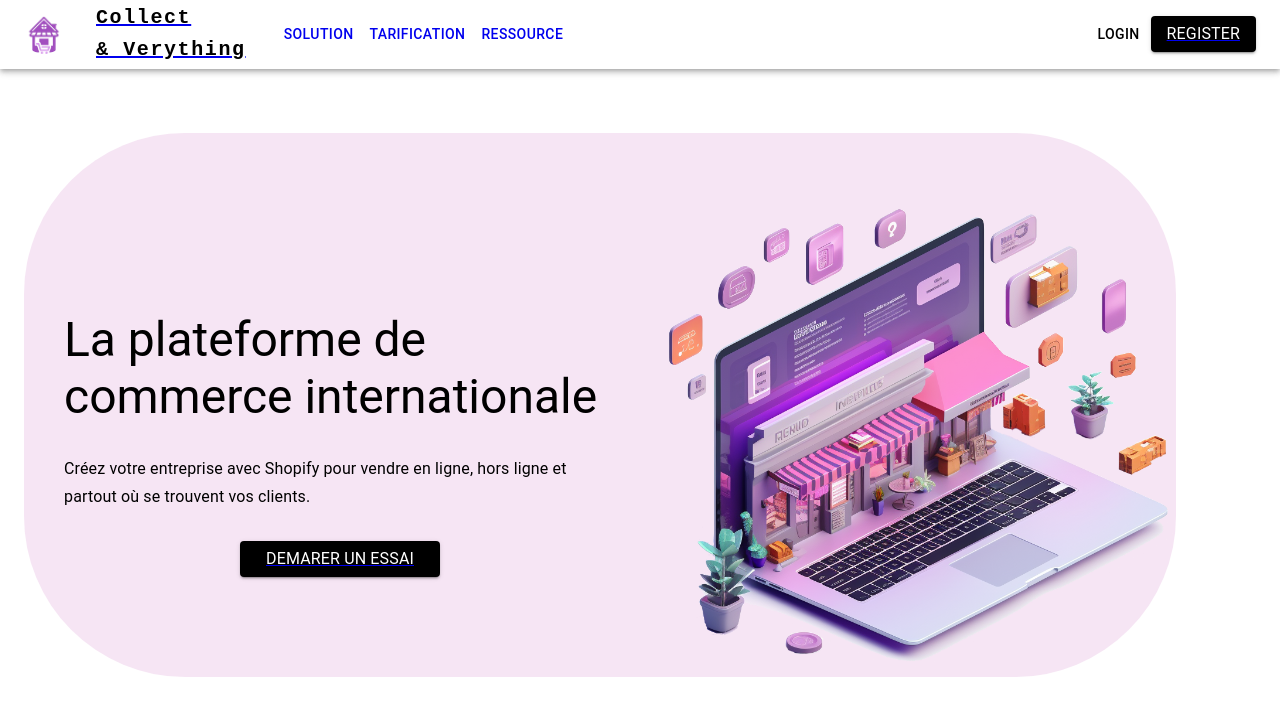
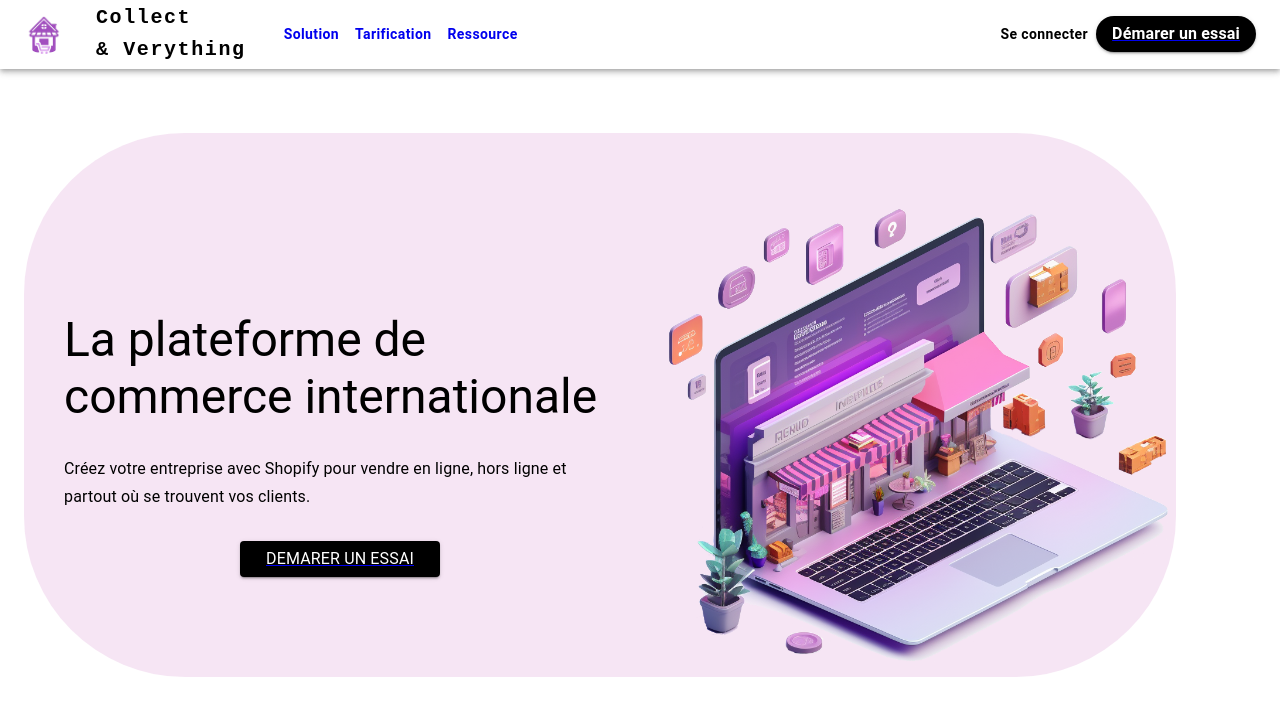
Before and after one commit to CanseFr/Collect-Verything-UI, a React (Create React App) app: page / in a window 1280 px wide. Shown: the top 716 px of the page. Built offline with nearby package versions, Linux system fonts and the light colour scheme.

Commit message:
:lipstick: Fix details NavBar.tsx

```diff
--- a/src/components/nav-bar/NavBar.tsx
+++ b/src/components/nav-bar/NavBar.tsx
@@ -51,7 +51,7 @@ export default function NavBar() {
                         <Avatar alt="Click & Verything" src="assets/logo.png"/>
                     </NavLink>
                     <Box display={"flex"} flexDirection={"column"} marginRight={'30px'}>
-                        <NavLink to={"/"}>
+                        <NavLink className={'no-deco-link'}  to={"/"}>
                             <Typography variant="h6" noWrap component="a" sx={{
                                 ml: 4,
                                 display: {xs: 'none', md: 'flex'},
@@ -65,7 +65,7 @@ export default function NavBar() {
                                 Collect
                             </Typography>
                         </NavLink>
-                        <NavLink to={"/"}>
+                        <NavLink className={'no-deco-link'}  to={"/"}>
 
                             <Typography variant="h6" noWrap component="a" sx={{
                                 ml: 4,
@@ -114,14 +114,13 @@ export default function NavBar() {
                         >
                             {pages.map((page) => (
                                 <MenuItem key={page} onClick={handleCloseNavMenu}>
-                                    <Typography textAlign="center">
+                                    <Typography textAlign="center" sx={{fontWeight: 'bold'}}>
                                         {page}
                                     </Typography>
                                 </MenuItem>
                             ))}
                         </Menu>
                     </Box>
-                    <AdbIcon sx={{display: {xs: 'flex', md: 'none'}, mr: 1}}/>
                     <Typography
                         variant="h5"
                         noWrap
@@ -138,14 +137,14 @@ export default function NavBar() {
                             textDecoration: 'none',
                         }}
                     >
-                        LOGO
+                        Collect & Verything
                     </Typography>
                     <Box sx={{flexGrow: 1, display: {xs: 'none', md: 'flex'}}}>
                         {pages.map((page) => (
                             <Button
                                 key={page}
                                 onClick={handleCloseNavMenu}
-                                sx={{my: 2, color: 'black', display: 'block'}}
+                                sx={{my: 2, color: 'black', display: 'block',textTransform: "none", fontWeight: 'bold'}}
                             >
                                 <NavLink className="no-deco-link" to={"/solution"}>
                                     {page}
@@ -214,15 +213,15 @@ export default function NavBar() {
 
                     {!isAuthenticated &&
                         <>
-                            <Button variant="text">
-                                <NavLink style={{textDecoration: "none", color: "black"}} to={"login"}>
-                                    Login
+                            <Button variant="text" sx={{textTransform: "none"}}>
+                                <NavLink style={{textDecoration: "none", color: "black", fontWeight: 'bold'}} to={"login"}>
+                                    Se connecter
                                 </NavLink>
                             </Button>
-                            <Button className={'no-deco-link'} variant="contained" sx={{bgcolor: "black"}}>
+                            <Button className={'no-deco-link'} variant="contained" sx={{bgcolor: "black", borderRadius: "30px", textTransform: "none"}}>
                                 <NavLink to={"register"}>
-                                    <Typography sx={{color: 'white'}}>
-                                        Register
+                                    <Typography className={'no-deco-link'}  variant={'body1'} sx={{color: 'white', fontWeight: 'bold'}}>
+                                        Démarer un essai
                                     </Typography>
                                 </NavLink>
                             </Button>
```
